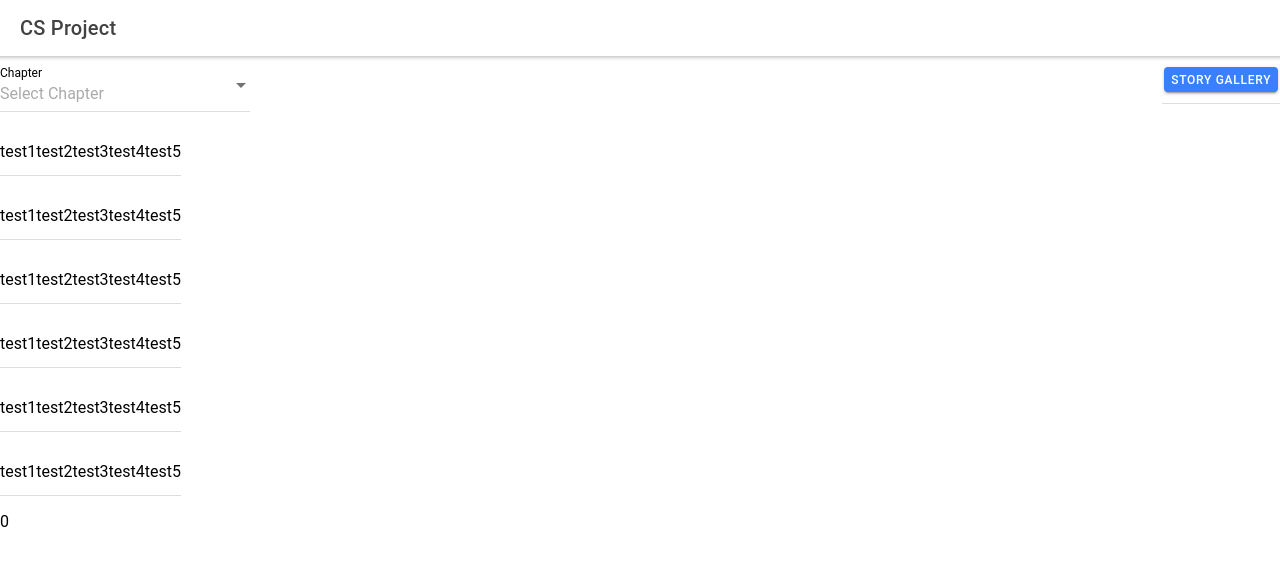
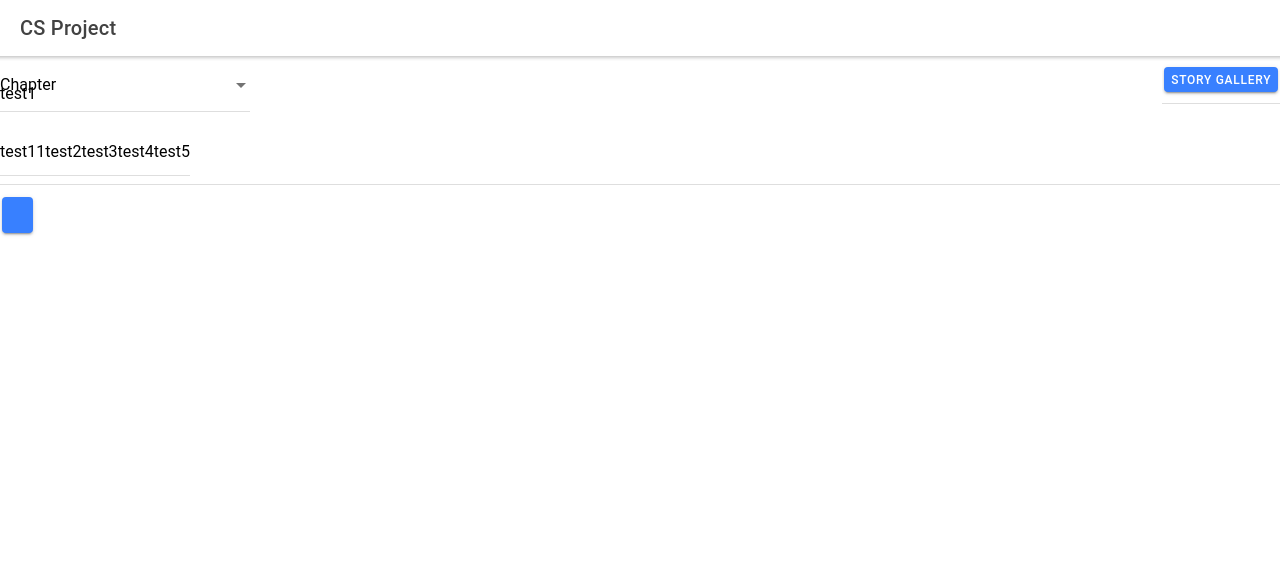
Before and after one commit to 6110400831/CSproject, a React (Create React App) app: page /home in a window 1280 px wide. Shown: the top 566 px of the page. Built offline with nearby package versions, Linux system fonts and the light colour scheme.

Commit message:
add: Challenge page

```diff
--- a/src/App.tsx
+++ b/src/App.tsx
@@ -22,6 +22,7 @@ import '@ionic/react/css/display.css';
 
 /* Theme variables */
 import './theme/variables.css';
+import ChallengePage from './pages/Challenge/Challenge';
 
 setupIonicReact();
 
@@ -35,8 +36,8 @@ const App: React.FC = () => (
         <Route path="/home" exact={true}>
           <Home />
         </Route>
-        <Route path="/message/:id">
-           <ViewMessage />
+        <Route path="/:chapterId/:challengeId">
+          <ChallengePage />
         </Route>
       </IonRouterOutlet>
     </IonReactRouter>
--- /dev/null
+++ b/src/components/ChallengeBox/ChallengeBox.css
@@ -0,0 +1,59 @@
+ion-item {
+  --padding-start: 0;
+  --inner-padding-end: 0;
+}
+
+ion-label {
+  margin-top: 12px;
+  margin-bottom: 12px;
+}
+
+ion-item h2 {
+  font-weight: 600;
+  margin: 0;
+}
+
+ion-item p {
+  text-overflow: ellipsis;
+  overflow: hidden;
+  white-space: nowrap;
+  width: 95%;
+}
+
+ion-item .date {
+  float: right;
+  align-items: center;
+  display: flex;
+}
+
+ion-item ion-icon {
+  color: #c9c9ca;
+}
+
+ion-item ion-note {
+  font-size: 15px;
+  margin-right: 8px;
+  font-weight: normal;
+}
+
+ion-item ion-note.md {
+  margin-right: 14px;
+}
+
+.dot {
+  display: block;
+  height: 12px;
+  width: 12px;
+  border-radius: 50%;
+  align-self: start;
+  margin: 16px 10px 16px 16px;
+}
+
+.dot-unread {
+  background: var(--ion-color-primary);
+}
+
+ion-footer ion-title {
+  font-size: 11px;
+  font-weight: normal;
+}
--- /dev/null
+++ b/src/components/ChallengeBox/ChallengeBox.tsx
@@ -0,0 +1,24 @@
+import {
+  IonItem,
+  IonLabel,
+  IonList,
+  IonNote
+} from '@ionic/react';
+import { challenge } from '../../data/challenge';
+import { chapter, getChapters } from '../../data/chapter';
+import './ChallengeBox.css';
+
+interface ChallengeBoxProps {
+  Challenge: challenge;
+  chapterId: number;
+}
+
+const ChallengeBox: React.FC<ChallengeBoxProps> = ({ Challenge, chapterId }) => {
+  return (
+    <IonItem routerLink={`/${chapterId}/${Challenge.id}`} detail={false}>
+      {Challenge.name}
+    </IonItem>
+  );
+};
+
+export default ChallengeBox;
--- a/src/components/ChallengeListBox/ChallengeListBox.tsx
+++ b/src/components/ChallengeListBox/ChallengeListBox.tsx
@@ -6,23 +6,24 @@ import {
 } from '@ionic/react';
 import { challenge } from '../../data/challenge';
 import { chapter, getChapters } from '../../data/chapter';
+import ChallengeBox from '../ChallengeBox/ChallengeBox';
 import './ChallengeListBox.css';
 
 interface ChallengeListBoxProps {
-  ChallengeList: challenge[];
+  Chapter: chapter;
 }
 
 const listBoxStyle = {
   display: 'flex',
 };
 
-const ChallengeListBox: React.FC<ChallengeListBoxProps> = ({ ChallengeList }) => {
+const ChallengeListBox: React.FC<ChallengeListBoxProps> = ({ Chapter }) => {
   return (
-    <IonList style={listBoxStyle}>
-      {ChallengeList.map(c => <IonItem routerLink={`/q${c.id}`} detail={false}>
-        {c.name}
-      </IonItem>)}
-    </IonList>
+    <IonItem>
+      <IonList style={listBoxStyle}>
+        {Chapter.challengeList.map(c => <ChallengeBox key={c.id} Challenge={c} chapterId={Chapter.id} />)}
+      </IonList>
+    </IonItem>
   );
 };
 
--- a/src/data/challenge.ts
+++ b/src/data/challenge.ts
@@ -2,31 +2,3 @@ export interface challenge {
     id: number;
     name: string;
 }
-
-const challengeList: challenge[] = [
-    {
-        name: 'test1',
-        id: 0
-    },
-    {
-        name: 'test2',
-        id: 1
-    },
-    {
-        name: 'test3',
-        id: 2
-
-    },
-    {
-        name: 'test4',
-        id: 3
-    },
-    {
-        name: 'test5',
-        id: 4
-    },
-];
-
-export const getChallengeList = () => challengeList;
-
-export const getChallenge = (id: number) => challengeList.find(c => c.id === id);
--- a/src/data/chapter.ts
+++ b/src/data/chapter.ts
@@ -12,7 +12,7 @@ const chapters: chapter[] = [
         id: 0,
         challengeList: [
             {
-                name: 'test1',
+                name: 'test11',
                 id: 0
             },
             {
@@ -43,11 +43,11 @@ const chapters: chapter[] = [
                 id: 0
             },
             {
-                name: 'test2',
+                name: 'test3',
                 id: 1
             },
             {
-                name: 'test3',
+                name: 'test4',
                 id: 2
 
             },
@@ -74,12 +74,12 @@ const chapters: chapter[] = [
                 id: 1
             },
             {
-                name: 'test3',
+                name: 'test8',
                 id: 2
 
             },
             {
-                name: 'test4',
+                name: 'test7',
                 id: 3
             },
             {
@@ -101,66 +101,12 @@ const chapters: chapter[] = [
                 id: 1
             },
             {
-                name: 'test3',
+                name: 'test9',
                 id: 2
 
             },
             {
-                name: 'test4',
-                id: 3
-            },
-            {
-                name: 'test5',
-                id: 4
-            },
-        ],
-    },
-    {
-        chapterName: 'test5',
-        id: 4,
-        challengeList: [
-            {
-                name: 'test1',
-                id: 0
-            },
-            {
-                name: 'test2',
-                id: 1
-            },
-            {
-                name: 'test3',
-                id: 2
-
-            },
-            {
-                name: 'test4',
-                id: 3
-            },
-            {
-                name: 'test5',
-                id: 4
-            },
-        ],
-    },
-    {
-        chapterName: 'test6',
-        id: 5,
-        challengeList: [
-            {
-                name: 'test1',
-                id: 0
-            },
-            {
-                name: 'test2',
-                id: 1
-            },
-            {
-                name: 'test3',
-                id: 2
-
-            },
-            {
-                name: 'test4',
+                name: 'test10',
                 id: 3
             },
             {
@@ -174,3 +120,7 @@ const chapters: chapter[] = [
 export const getChapters = () => chapters;
 
 export const getChapter = (id: number) => chapters.find(c => c.id === id);
+
+export const getChallengeList = (id: number) => chapters.find(c => c.id === id)?.challengeList;
+
+export const getChallenge = (id: number, challengeId: number) => chapters.find(c => c.id === id)?.challengeList.find(c => c.id === challengeId);
--- /dev/null
+++ b/src/pages/Challenge/Challenge.tsx
@@ -0,0 +1,69 @@
+import { useState } from 'react';
+import {
+    IonBackButton,
+    IonButtons,
+    IonCol,
+    IonContent,
+    IonGrid,
+    IonHeader,
+    IonIcon,
+    IonInput,
+    IonItem,
+    IonLabel,
+    IonNote,
+    IonPage,
+    IonRow,
+    IonToolbar,
+    useIonViewWillEnter,
+} from '@ionic/react';
+import { personCircle } from 'ionicons/icons';
+import { useParams } from 'react-router';
+import './Challenge.css';
+import { challenge } from '../../data/challenge';
+import { chapter, getChallenge, getChapter } from '../../data/chapter';
+
+function ChallengePage() {
+    const [Chapter, setChapter] = useState<chapter>();
+    const [Challenge, setChallenge] = useState<challenge>();
+
+    const params = useParams<{ chapterId: string, challengeId: string }>();
+
+    useIonViewWillEnter(() => {
+        // console.log(params.name)
+        // console.log(parseInt(params.id))
+
+        setChapter(getChapter(parseInt(params.chapterId)))
+        setChallenge(getChallenge(parseInt(params.chapterId), parseInt(params.challengeId)))
+    });
+
+    const pageStyle = {
+        display: 'flex',
+    };
+
+    return (
+        <IonPage>
+            <IonHeader translucent>
+                <IonToolbar>
+                    <IonButtons slot="start">
+                        <IonBackButton defaultHref="/home"></IonBackButton>
+                    </IonButtons>
+                    <IonLabel>Chapter {Chapter?.chapterName} challenge {Challenge?.name}</IonLabel>
+                </IonToolbar>
+            </IonHeader>
+
+            <IonContent fullscreen style={pageStyle}>
+                <IonItem>
+                    <IonInput></IonInput>
+                </IonItem>
+                <IonItem>
+                    <div>input</div>
+                </IonItem>
+                <IonItem>
+                    <div>output</div>
+                </IonItem>
+            </IonContent>
+        </IonPage>
+    );
+}
+
+export default ChallengePage;
--- a/src/pages/Home.tsx
+++ b/src/pages/Home.tsx
@@ -18,25 +18,25 @@ import {
 import './Home.css';
 import { chapter, getChapters } from '../data/chapter';
 import ChallengeListBox from '../components/ChallengeListBox/ChallengeListBox';
-import { challenge, getChallengeList } from '../data/challenge';
 
 const Home: React.FC = () => {
 
   const [Chapters, setChapters] = useState<chapter[]>([]);
 
-  const [Challenge, setChallengeList] = useState<challenge[]>([]);
+  const [viewEntered, setViewEnter] = useState<boolean>();
 
-  let selectedChapter: number = 0;
+  var [selectedChapter, setSelectedChapter] = useState<number>(0);
 
   useIonViewWillEnter(() => {
     setChapters(getChapters());
-    setChallengeList(getChallengeList());
+
+    setViewEnter(true);
   });
 
   const refresh = (e: CustomEvent) => {
     setTimeout(() => {
       e.detail.complete();
-    }, 3000);
+    }, 1);
   };
 
   const chapterSelectionStyle = {
@@ -67,8 +67,8 @@ const Home: React.FC = () => {
         <div style={chapterSelectionStyle}>
           <IonItem class='chapterSelection'>
             <IonLabel position="floating">Chapter</IonLabel>
-            <IonSelect value="0" interface="popover" placeholder='Select Chapter' onIonChange={(e: any) => (selectedChapter = e.target.value)}>
-              {Chapters.map(c => <IonSelectOption value={c.id}>{c.chapterName}</IonSelectOption>)}
+            <IonSelect interface="popover" value={selectedChapter} onIonChange={e => setSelectedChapter(e.detail.value)}>
+              {Chapters.map(c => <IonSelectOption key={c.id} value={c.id}>{c.chapterName}</IonSelectOption>)}
             </IonSelect>
           </IonItem>
           <IonItem>
@@ -78,14 +78,13 @@ const Home: React.FC = () => {
           </IonItem>
         </div>
 
-        <IonList>
-          {Chapters.map(c => <ChallengeListBox key={c.id ?? c.id === selectedChapter} ChallengeList={c.challengeList} />)}
-        </IonList>
+        {(viewEntered) ?
+          <IonList>
+            {<ChallengeListBox Chapter={Chapters[selectedChapter]} />}
+          </IonList> : null
+        }
 
-        <div>{selectedChapter}</div>
-        {/* <IonList>
-          {messages.map(m => <MessageListItem key={m.id} message={m} />)}
-        </IonList> */}
+        <IonButton onClick={e => console.log(Chapters[selectedChapter])}></IonButton>
       </IonContent>
     </IonPage>
   );
```
Also changed, not shown: src/pages/Challenge/Challenge.css (added).
